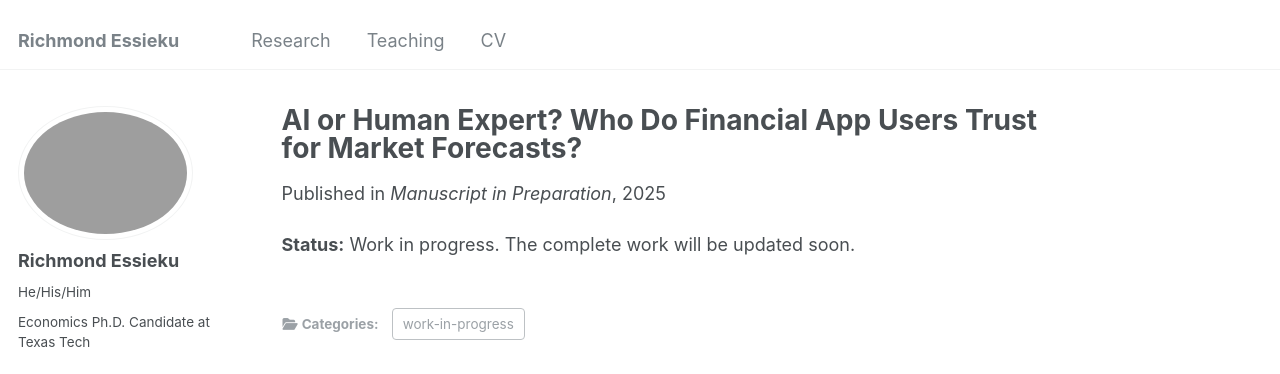
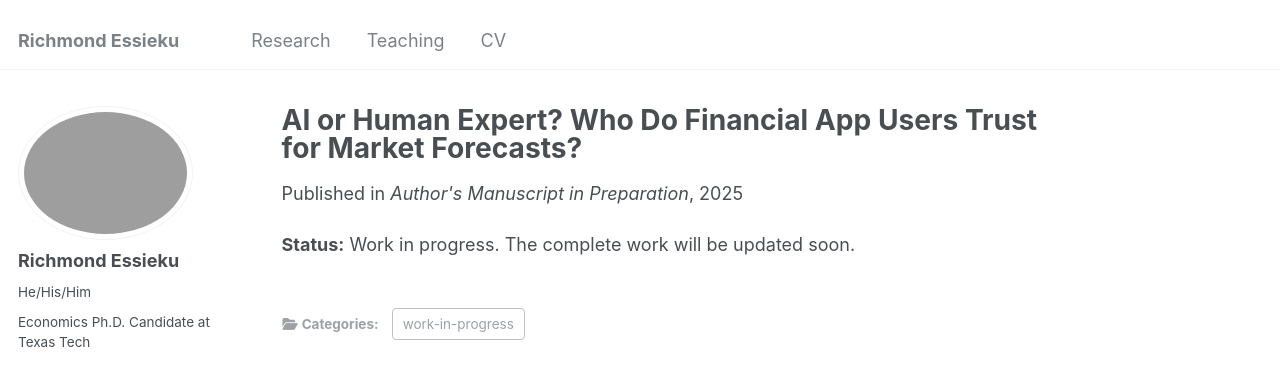
Before and after one commit to essieku/essieku.github.io, a Jekyll site: the page built from _publications/Work_progrss3.md, in a window 1280 px wide and 986 px high. Shown: the top 374 px of the window. Built offline with Jekyll 4.4.1, drawn with Linux system fonts in a browser that asks for light colours; some web fonts are replaced.

Commit message:
Update Work_progrss3.md

```diff
--- a/_publications/Work_progrss3.md
+++ b/_publications/Work_progrss3.md
@@ -3,10 +3,10 @@ title: "AI or Human Expert? Who Do Financial App Users Trust for Market Forecast
 collection: publications
 category: work-in-progress
 permalink: /publication/ai-vs-human-forecasts
-date: 2025-02-03
-venue: "Manuscript in Preparation"
+date: 2025-02-01
+venue: "Author's Manuscript in Preparation"
 excerpt: |-
-  When a finance app offers a market outlook, whom do users trust more, an AI system or a human advisor? Does frequent app use shift confidence toward AI, and does that differ across age, education, or financial experience? We aim to map where trust flows in the mobile finance era and what that means for product design, investor education, and consumer protection. (Joint with Prince Bosompim and Gary Mottola)
+  "When a finance app offers a market outlook, whom do users trust more, an AI system or a human advisor? Does frequent app use shift confidence toward AI, and does that differ across age, education, or financial experience? We aim to map where trust flows in the mobile finance era and what that means for product design, investor education, and consumer protection" (Joint with Prince Bosompim and Gary Mottola)
 ---
 
 **Status:** Work in progress. The complete work will be updated soon.
```
